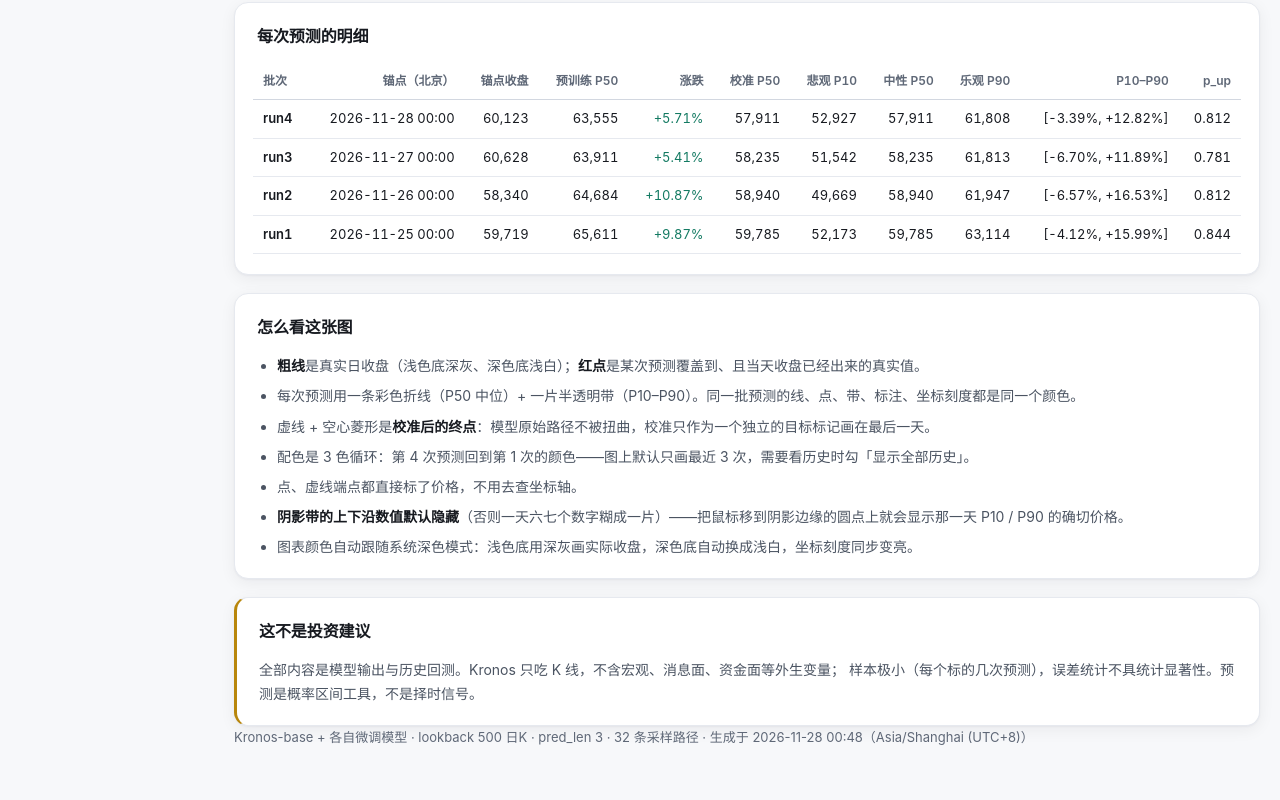
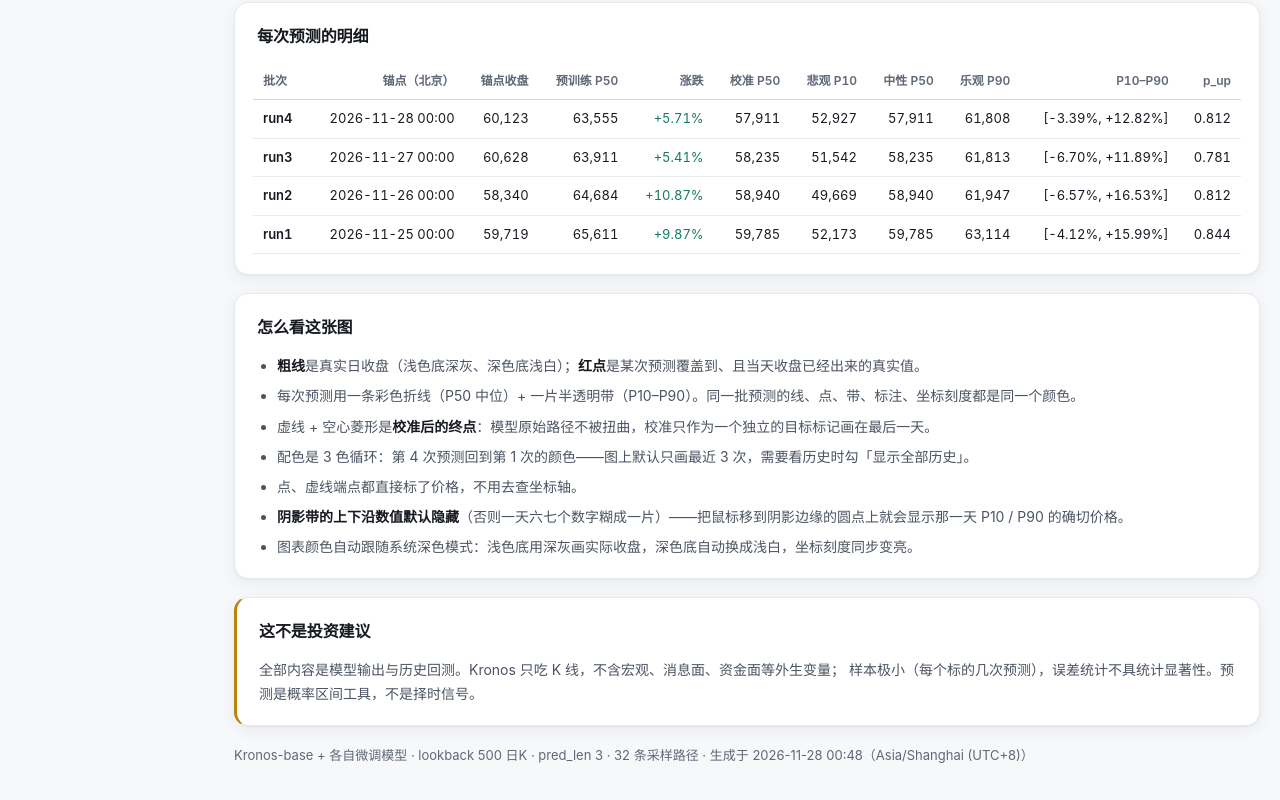
Before and after one commit to UnicornLee/kronos-rolling-forecast, a plain HTML site: page index.html in a window 1280 px wide. Shown: the part 1602-2402 px from the top of the page. Drawn offline with Linux system fonts and the light colour scheme.

Commit message:
fix(ui): 页脚与卡片之间加 18px 间距

```diff
--- a/assets/style.css
+++ b/assets/style.css
@@ -362,7 +362,7 @@ code {
 }
 
 .foot {
-  padding: 0 20px 34px;
+  padding: 18px 20px 34px;
   color: var(--text-3);
   font-size: 13px;
   line-height: 1.7;
```
